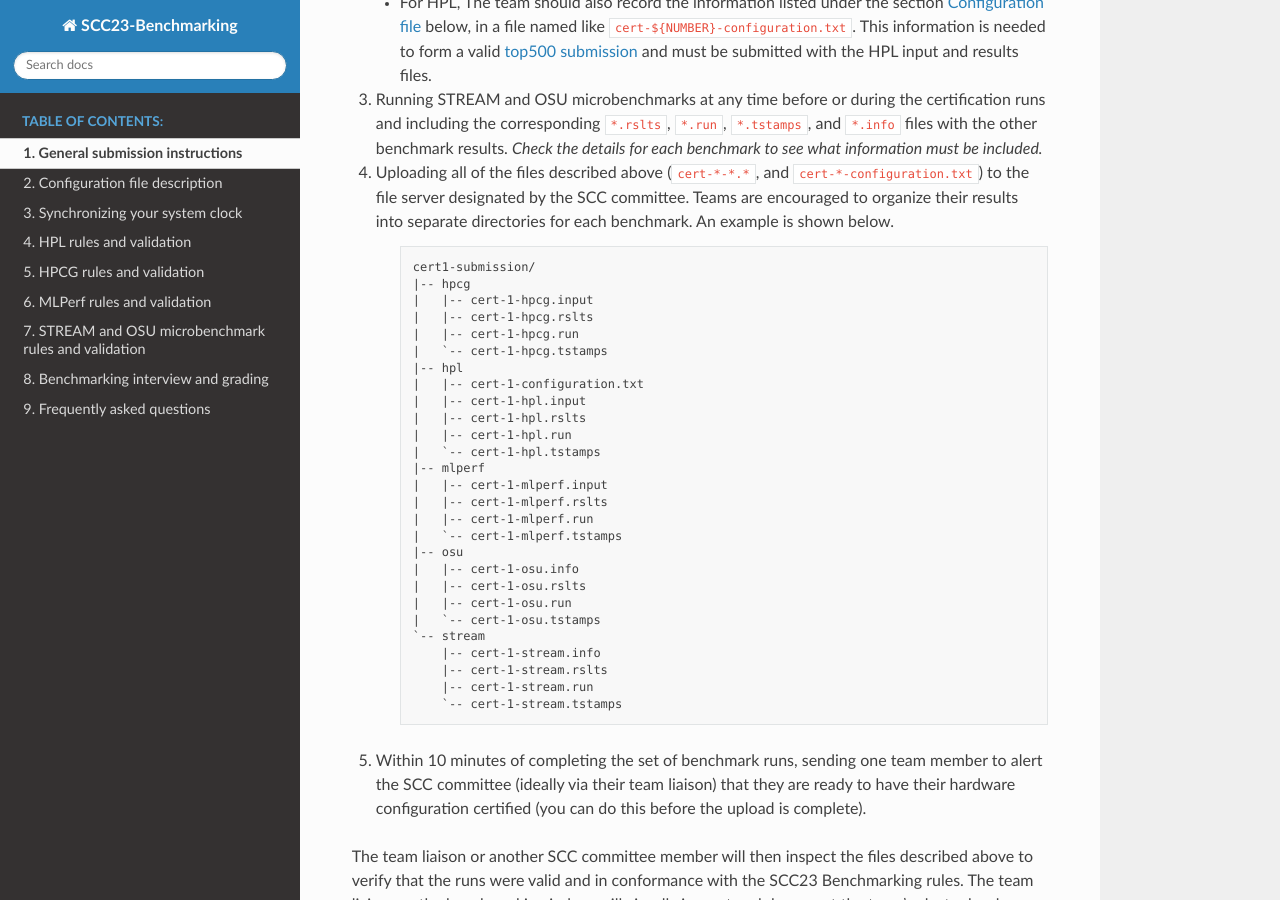
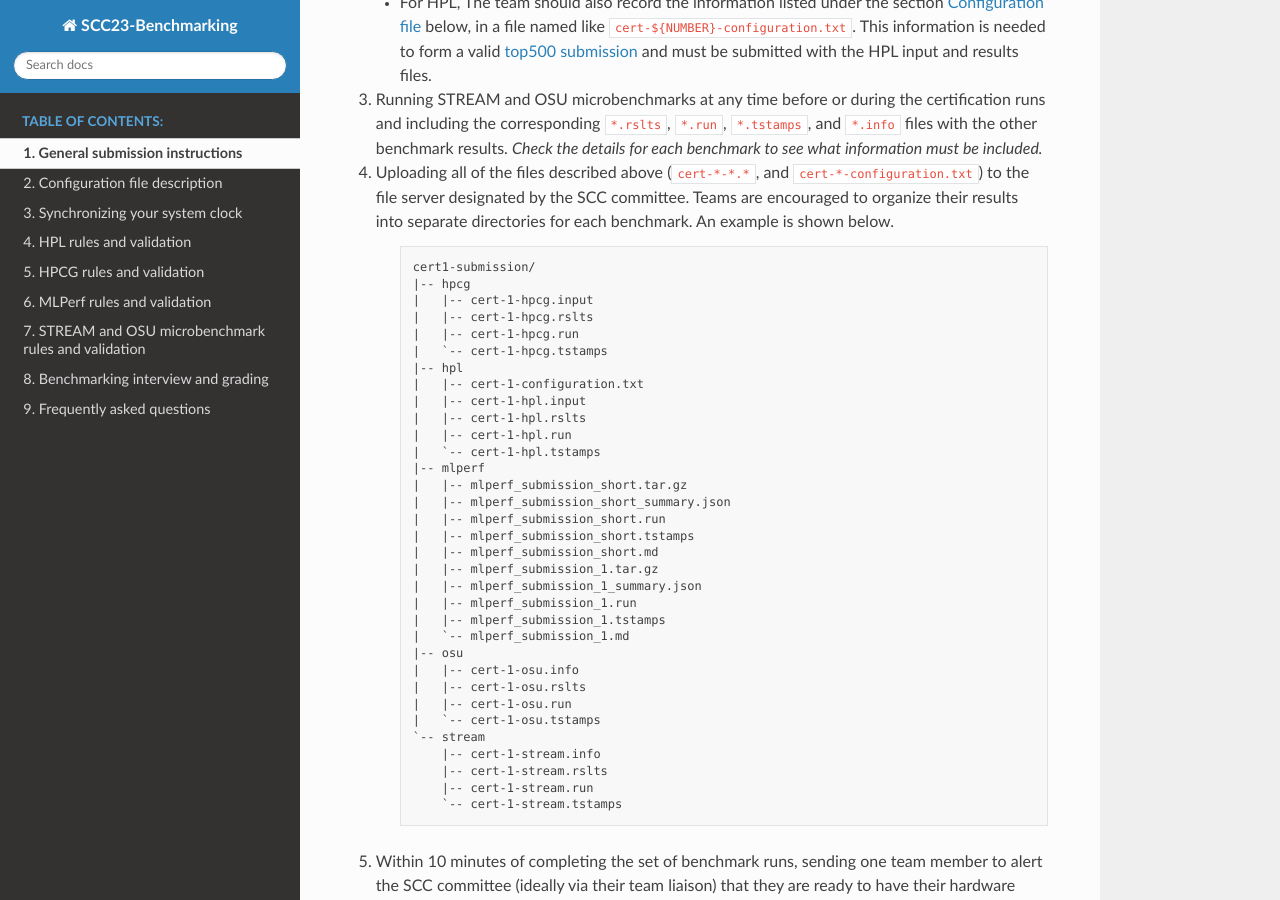
Before and after one commit to amaji/scc23-benchmarking, a Sphinx documentation site: the page built from source/benchmarks/general.rst, in a window 1280 px wide and 900 px high, scrolled down 718 px. Built offline with Sphinx 7.4.7 and the Read the Docs theme 2.0.0, drawn with Linux system fonts in a browser that asks for light colours.

Commit message:
List correct mlperf files.

```diff
--- a/source/benchmarks/general.rst
+++ b/source/benchmarks/general.rst
@@ -34,10 +34,16 @@ A hardware certification submission consists of a team:
 	|   |-- cert-1-hpl.run
 	|   `-- cert-1-hpl.tstamps
 	|-- mlperf
-	|   |-- cert-1-mlperf.input
-	|   |-- cert-1-mlperf.rslts
-	|   |-- cert-1-mlperf.run
-	|   `-- cert-1-mlperf.tstamps
+	|   |-- mlperf_submission_short.tar.gz
+	|   |-- mlperf_submission_short_summary.json
+	|   |-- mlperf_submission_short.run
+	|   |-- mlperf_submission_short.tstamps
+	|   |-- mlperf_submission_short.md
+	|   |-- mlperf_submission_1.tar.gz
+	|   |-- mlperf_submission_1_summary.json
+	|   |-- mlperf_submission_1.run
+	|   |-- mlperf_submission_1.tstamps
+	|   `-- mlperf_submission_1.md
 	|-- osu
 	|   |-- cert-1-osu.info
 	|   |-- cert-1-osu.rslts
```
